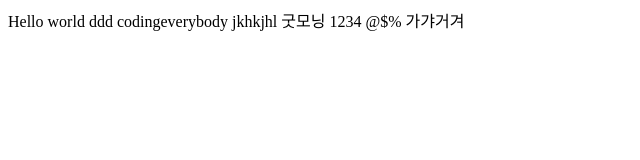
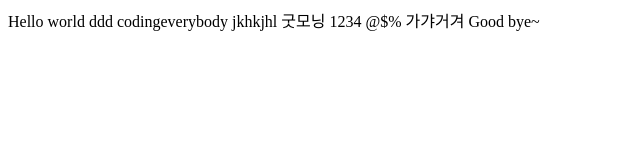
Before and after one commit to twelve1six/helloworld2, a plain HTML site: page index.html in a window 1280 px wide. Shown: the full height of the page, 0-640 px from the left. Drawn offline with Linux system fonts and the light colour scheme.

Commit message:
Update index.html

```diff
--- a/index.html
+++ b/index.html
@@ -8,5 +8,7 @@
 		1234
 		@$%
 		가갸거겨
+
+		Good bye~
 	</body>
 </html>
```
